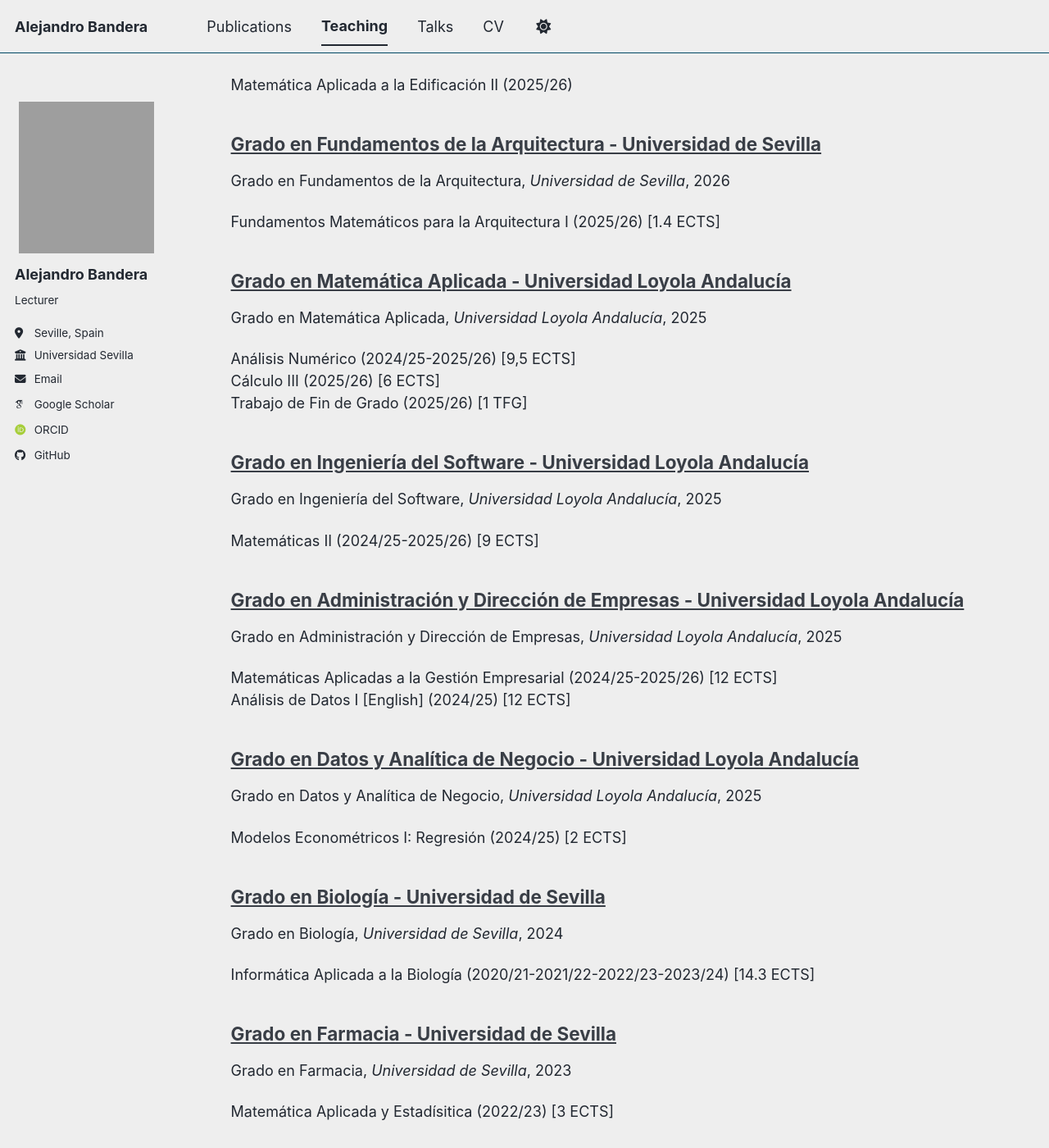
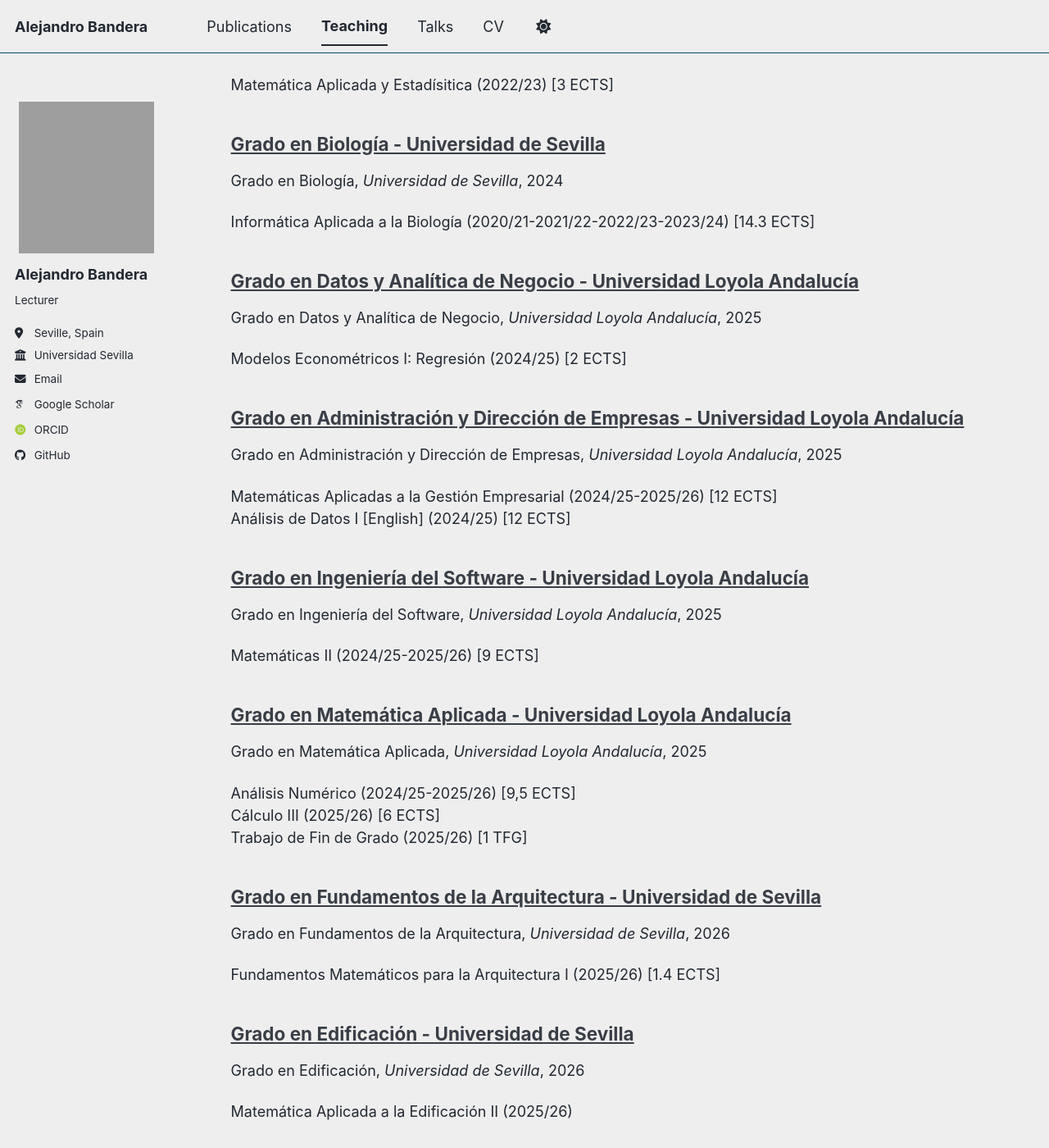
Before and after one commit to abanderam/abanderam.github.io, a Jekyll site: the page built from _pages/teaching.html, in a window 1280 px wide and 1400 px high, scrolled down 221 px. Shown: the whole window at 82% size. Built offline with Jekyll 4.4.1, drawn with Linux system fonts in a browser that asks for light colours; some web fonts are replaced; a script bundle is joined from its source files by our own code; library files that are not in the unit come from our copies; part of the change alters nothing that is shown.

```diff
--- a/_pages/teaching.html
+++ b/_pages/teaching.html
@@ -11,6 +11,6 @@ Para las tutorías y otros recursos docentes, visita la sección de <a href="/te
 
 
 
-{% for post in site.teaching reversed %}
+{% for post in site.teaching %}
   {% include archive-single.html %}
 {% endfor %}
```
